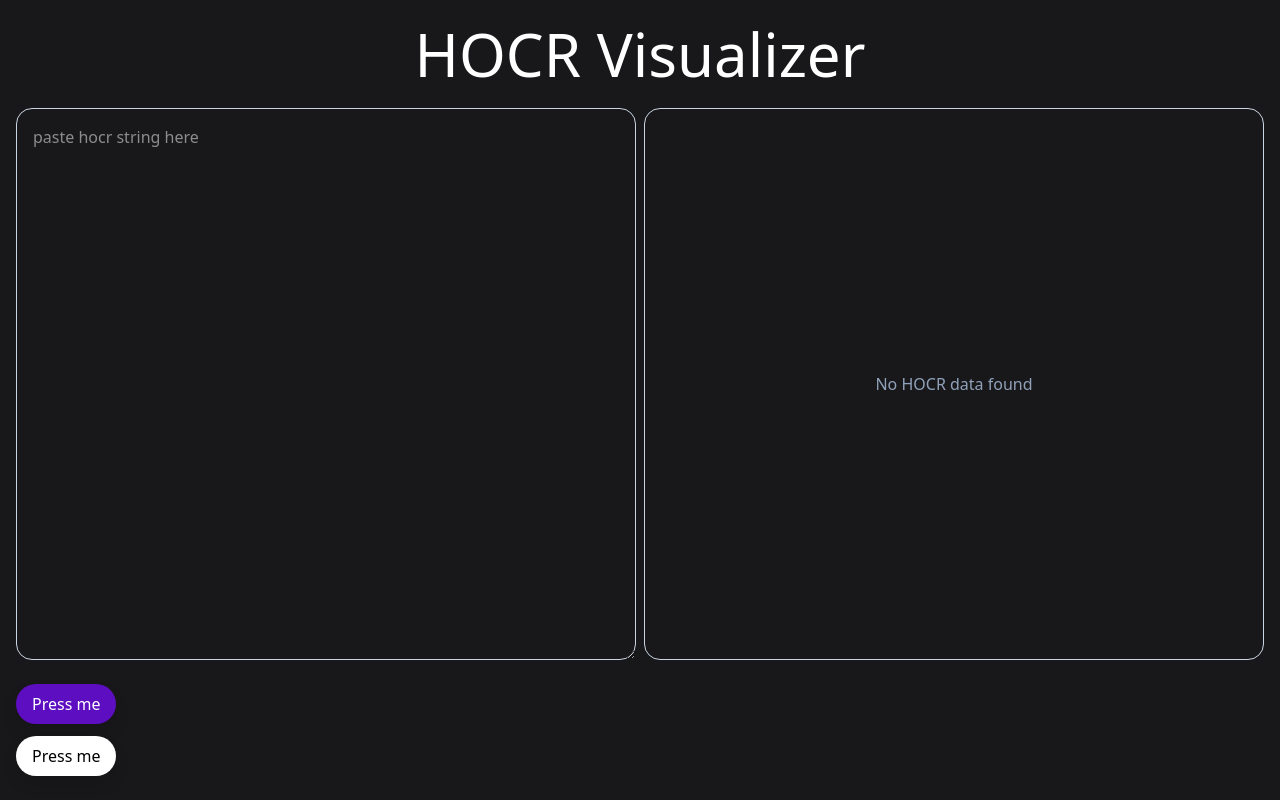
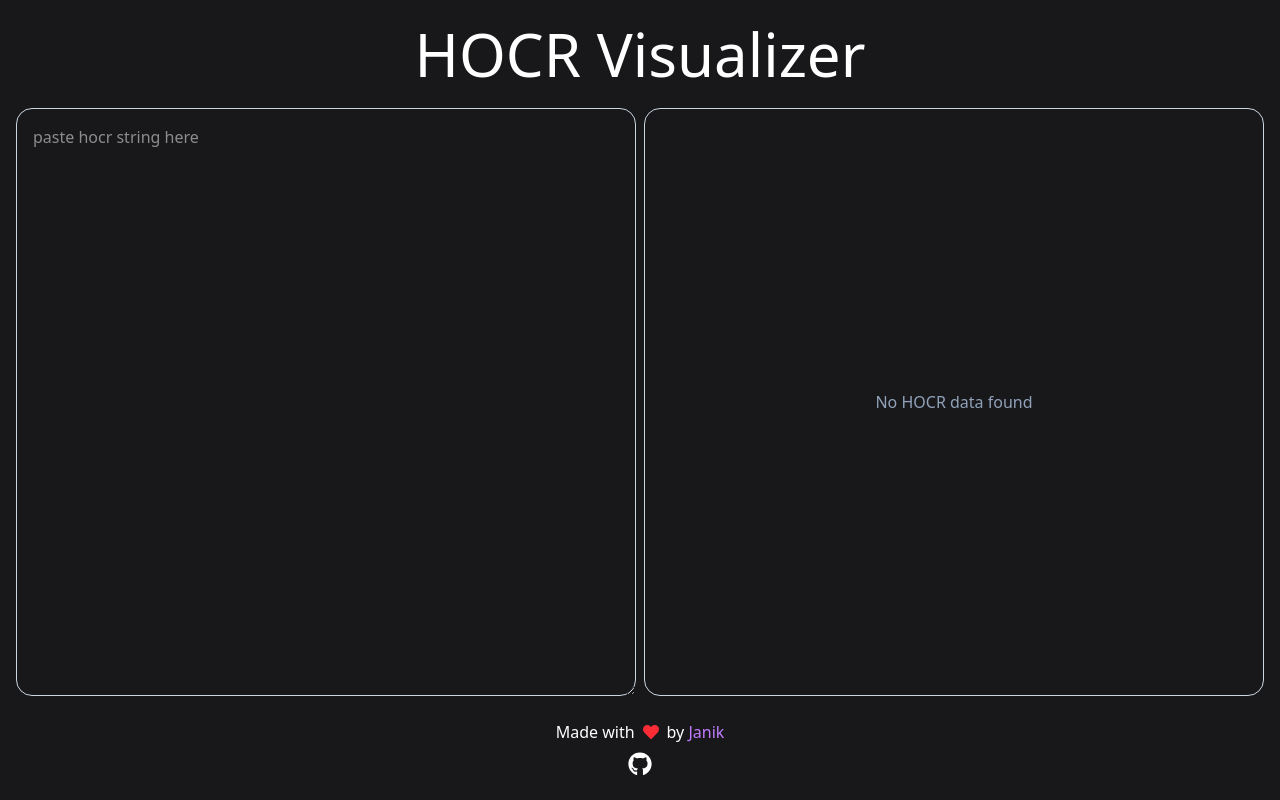
Before and after one commit to JanikSpies/hocr-visualizer, a React (Vite) app: page / in a window 1280 px wide. Built offline with nearby package versions, Linux system fonts and the light colour scheme.

Commit message:
chore: add author footer

```diff
--- a/package.json
+++ b/package.json
@@ -13,6 +13,7 @@
     "@tailwindcss/vite": "^4.1.18",
     "react": "^18.3.1",
     "react-dom": "^18.3.1",
+    "react-icons": "^5.5.0",
     "tailwindcss": "^4.1.18"
   },
   "devDependencies": {
--- a/src/App.tsx
+++ b/src/App.tsx
@@ -1,5 +1,8 @@
 import { useState } from 'react'
-import Button from './components/Button'
+
+import { FaHeart } from "react-icons/fa";
+import { FaGithub } from "react-icons/fa";
+
 import TextArea from './components/TextArea'
 import HocrDisplay from './components/HocrDisplay';
 
@@ -14,9 +17,13 @@ function App() {
         <TextArea placeholder="paste hocr string here" value={hocrString} setValue={setHocrString} />
         <HocrDisplay hocrString={hocrString} />
       </div>
-      <div className="flex flex-col w-fit gap-3">
-        <Button label="Press me" />
-        <Button variant="secondary" label="Press me" />
+      <div className="flex flex-col gap-2 text-center justify-center items-center">
+        <div className="flex gap-2 items-center">
+          <div>Made with</div>
+          <FaHeart className="text-red-500" />
+          <div>by <a href="https://github.com/JanikSpies/" className="text-purple-400">Janik</a></div>
+        </div>
+        <a href="https://github.com/JanikSpies/hocr-visualizer"><FaGithub size={24} /></a>
       </div>
 
     </div>
```
Also changed, not shown: 1 other file (tests, documents, lock files or other folders).
